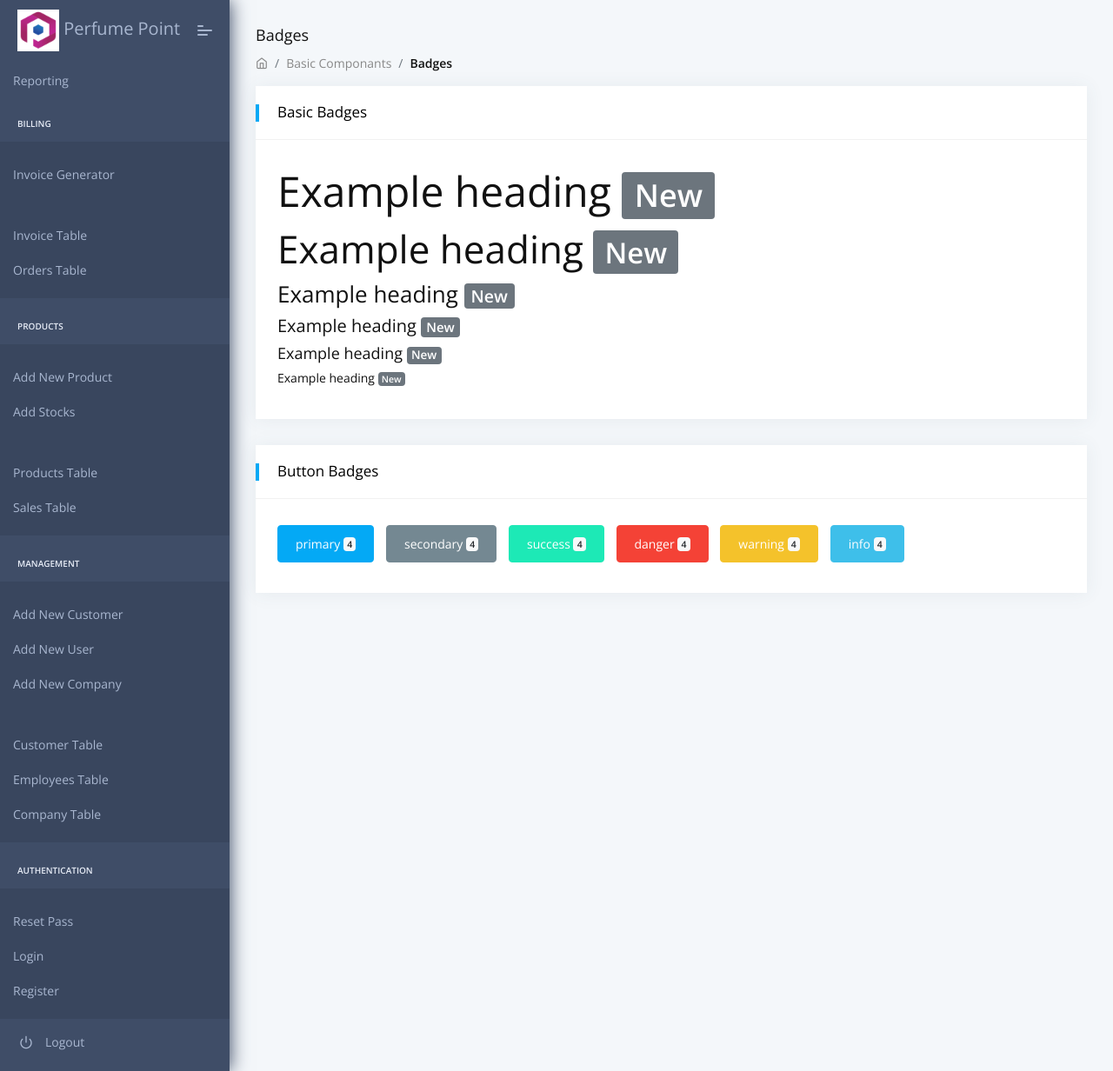
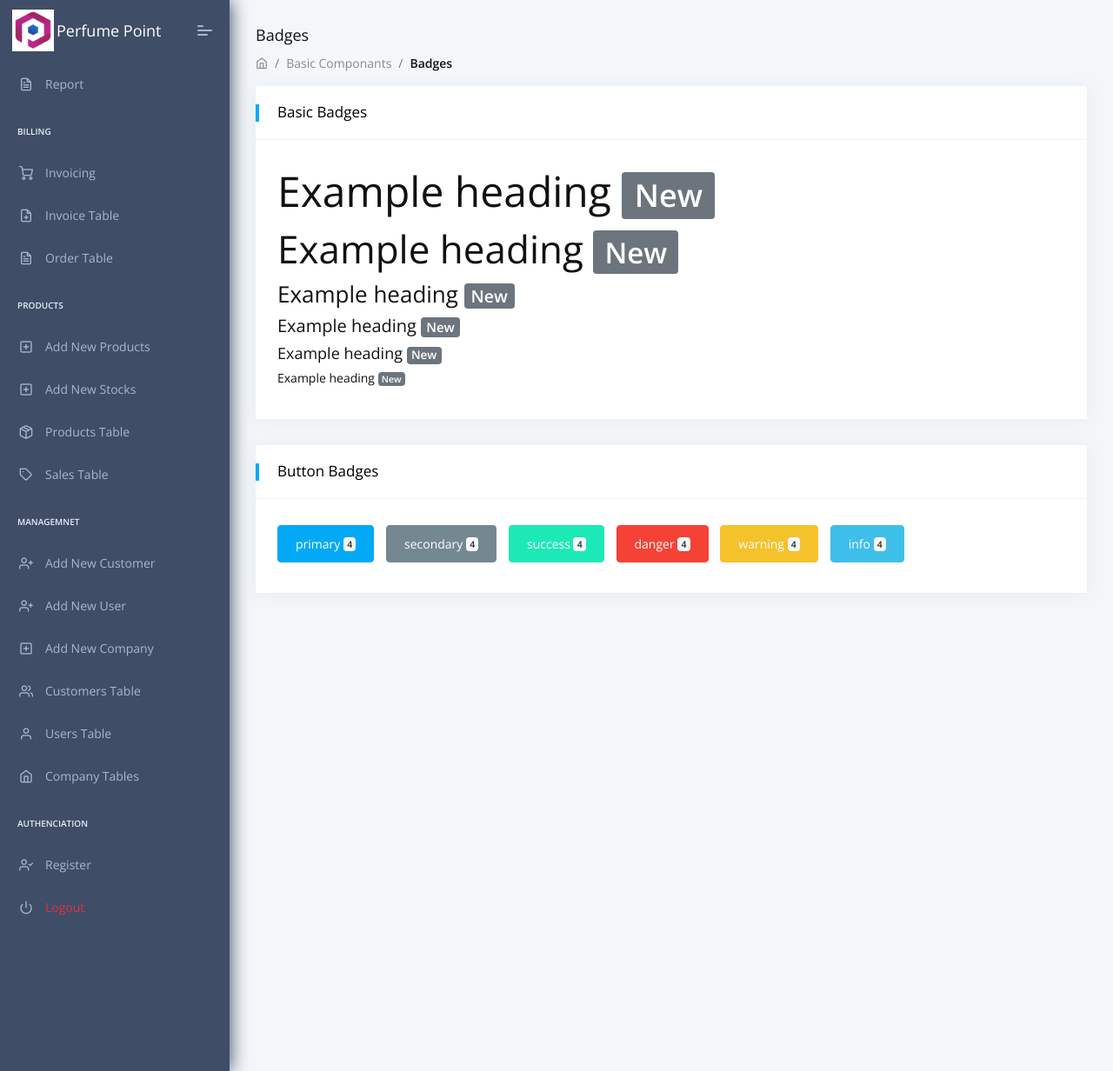
Before and after one commit to sakshamsang/perfumepoint_one, a Flask app: template apps/templates/Extra/ui-badges.html in a window 1280 px wide. Shown: the whole page at 87% size. Run offline with Flask 2, Linux system fonts and the light colour scheme; the template is opened without the code that fills it, so the values that code supplies are empty; parts of the project's set-up code (start-up, migrations or seed data) failed here and were passed over; some libraries are stand-ins or nearby versions.

Commit message:
Logo - Product Table
Enhance

```diff
--- a/apps/templates/includes/sidebar.html
+++ b/apps/templates/includes/sidebar.html
@@ -1,112 +1,127 @@
-
 <nav class="pcoded-navbar">
     <div class="navbar-wrapper">
         <div class="navbar-brand header-logo">
-                <div class="imagess">
-                <img src="/static/assets/images/logoofavicon.ico" >
-                <span class="b-title">Perfume Point</span>
-                </div>
-                <!-- <a target="_blank"
-                   href="https://appseed.us/admin-dashboards/flask-datta-able" class="b-brand">
+            <a target="_blank" class="b-brand">
                 <div class="b-bg">
-                        <i class="feather icon-trending-up"></i>
+                    <img src="/static/assets/images/logoofavicon.ico">
                 </div>
                 <span class="b-title">Perfume Point</span>
-                </a> -->
+            </a>
             <a class="mobile-menu" id="mobile-collapse" href="javascript:"><span></span></a>
         </div>
         <div class="navbar-content scroll-div">
             <ul class="nav pcoded-inner-navbar">
-
-
-                            <li class=""><a href="/index" class="">Reporting</a></li>
-
-
+                <li data-username="form elements advance componant validation masking wizard picker select"
+                    class="nav-item {% if 'ui-forms' in segment %} active {% endif %}">
+                    <a href="/index" class="nav-link "><span class="pcoded-micon"><i
+                                class="feather icon-file-text"></i></span><span class="pcoded-mtext">Report</span></a>
                 </li>
                 <li class="nav-item pcoded-menu-caption">
                     <label>Billing</label>
                 </li>
-                        <!-- <li data-username="basic components Button Alert Badges breadcrumb Paggination progress Tooltip popovers Carousel Cards Collapse Tabs pills Modal Grid System Typography Extra Shadows Embeds" class="nav-item pcoded-hasmenu"> -->
-                            <!-- <a href="javascript:" class="nav-link "><span class="pcoded-micon">
-                                <i class="feather icon-box"></i></span><span class="pcoded-mtext">Forms</span></a> -->
-                            <ul class="pcoded-submenu">
-                                <li class=""><a href="/invoice_gen" class="">Invoice Generator</a></li>
+                <li data-username="form elements advance componant validation masking wizard picker select"
+                    class="nav-item {% if 'ui-forms' in segment %} active {% endif %}">
+                    <a href="/invoice_gen" class="nav-link "><span class="pcoded-micon"><i
+                                class="feather icon-shopping-cart"></i></span><span
+                            class="pcoded-mtext">Invoicing</span></a>
+                </li>
+                <li data-username="form elements advance componant validation masking wizard picker select"
+                    class="nav-item {% if 'ui-forms' in segment %} active {% endif %}">
+                    <a href="/invoices" class="nav-link "><span class="pcoded-micon"><i
+                                class="feather icon-file-plus"></i></span><span class="pcoded-mtext">Invoice
+                            Table</span></a>
+                </li>
+                <li data-username="form elements advance componant validation masking wizard picker select"
+                    class="nav-item {% if 'ui-forms' in segment %} active {% endif %}">
+                    <a href="/orders" class="nav-link "><span class="pcoded-micon"><i
+                                class="feather icon-file-text"></i></span><span class="pcoded-mtext">Order
+                            Table</span></a>
+                </li>
 
-                            </ul>
-                        <!-- </li> -->
-                        <!-- <li data-username="basic components Button Alert Badges breadcrumb Paggination progress Tooltip popovers Carousel Cards Collapse Tabs pills Modal Grid System Typography Extra Shadows Embeds" class="nav-item pcoded-hasmenu">
-                            <a href="javascript:" class="nav-link "><span class="pcoded-micon">
-                                <i class="feather icon-box"></i></span><span class="pcoded-mtext">Table</span></a> -->
-                            <ul class="pcoded-submenu">
 
-                                <li class=""><a href="/invoices" class="">Invoice Table</a></li>
-                                <li class=""><a href="/orders" class="">Orders Table</a></li>
 
-                            </ul>
-                        <!-- </li> -->
                 <li class="nav-item pcoded-menu-caption">
                     <label>Products</label>
                 </li>
-                    <!-- <li data-username="basic components Button Alert Badges breadcrumb Paggination progress Tooltip popovers Carousel Cards Collapse Tabs pills Modal Grid System Typography Extra Shadows Embeds" class="nav-item pcoded-hasmenu">
-                        <a href="javascript:" class="nav-link "><span class="pcoded-micon">
-                            <i class="feather icon-box"></i></span><span class="pcoded-mtext">Forms</span></a> -->
-                        <ul class="pcoded-submenu">
-                            <li class=""><a href="/product_add" class="">Add New Product</a></li>
-                            <li class=""><a href="/stocks_add" class="">Add Stocks</a></li>
+                <li data-username="form elements advance componant validation masking wizard picker select"
+                    class="nav-item {% if 'ui-forms' in segment %} active {% endif %}">
+                    <a href="/prod_add" class="nav-link "><span class="pcoded-micon"><i
+                                class="feather icon-plus-square"></i></span><span class="pcoded-mtext">Add New
+                            Products</span></a>
+                </li>
+                <li data-username="form elements advance componant validation masking wizard picker select"
+                    class="nav-item {% if 'ui-forms' in segment %} active {% endif %}">
+                    <a href="/stocks_add" class="nav-link "><span class="pcoded-micon"><i
+                                class="feather icon-plus-square"></i></span><span class="pcoded-mtext">Add New
+                            Stocks</span></a>
+                </li>
+                <li data-username="form elements advance componant validation masking wizard picker select"
+                    class="nav-item {% if 'ui-forms' in segment %} active {% endif %}">
+                    <a href="/products" class="nav-link "><span class="pcoded-micon"><i
+                                class="feather icon-package"></i></span><span class="pcoded-mtext">Products
+                            Table</span></a>
+                </li>
+                <li data-username="form elements advance componant validation masking wizard picker select"
+                    class="nav-item {% if 'ui-forms' in segment %} active {% endif %}">
+                    <a href="/sales" class="nav-link "><span class="pcoded-micon"><i
+                                class="feather icon-tag"></i></span><span class="pcoded-mtext">Sales Table</span></a>
+                </li>
 
-                        </ul>
-                    <!-- </li> -->
-                    <!-- <li data-username="basic components Button Alert Badges breadcrumb Paggination progress Tooltip popovers Carousel Cards Collapse Tabs pills Modal Grid System Typography Extra Shadows Embeds" class="nav-item pcoded-hasmenu">
-                        <a href="javascript:" class="nav-link "><span class="pcoded-micon">
-                            <i class="feather icon-box"></i></span><span class="pcoded-mtext">Table</span></a> -->
-                        <ul class="pcoded-submenu">
 
-                            <li class=""><a href="/products" class="">Products Table</a></li>
-                            <li class=""><a href="/sales" class="">Sales Table</a></li>
 
-                        </ul>
-                    <!-- </li> -->
                 <li class="nav-item pcoded-menu-caption">
-                        <label>Management</label>
+                    <label>Managemnet</label>
                 </li>
-                    <!-- <li data-username="basic components Button Alert Badges breadcrumb Paggination progress Tooltip popovers Carousel Cards Collapse Tabs pills Modal Grid System Typography Extra Shadows Embeds" class="nav-item pcoded-hasmenu">
-                        <a href="javascript:" class="nav-link "><span class="pcoded-micon">
-                            <i class="feather icon-box"></i></span><span class="pcoded-mtext">Forms</span></a> -->
-                        <ul class="pcoded-submenu">
-                            <li class=""><a href="/cust_add" class="">Add New Customer</a></li>
-                            <li class=""><a href="/user_add" class="">Add New User</a></li>
-                            <li class=""><a href="/comp_add" class="">Add New Company</a></li>
-                        </ul>
-                    <!-- </li> -->
-                    <!-- <li data-username="basic components Button Alert Badges breadcrumb Paggination progress Tooltip popovers Carousel Cards Collapse Tabs pills Modal Grid System Typography Extra Shadows Embeds" class="nav-item pcoded-hasmenu">
-                        <a href="javascript:" class="nav-link "><span class="pcoded-micon">
-                            <i class="feather icon-box"></i></span><span class="pcoded-mtext">Table</span></a> -->
-                        <ul class="pcoded-submenu">
+                 <li data-username="form elements advance componant validation masking wizard picker select"
+                    class="nav-item {% if 'ui-forms' in segment %} active {% endif %}">
+                <a href="/cust_add" class="nav-link "><span class="pcoded-micon"><i
+                            class="feather icon-user-plus"></i></span><span class="pcoded-mtext">Add New
+                        Customer</span></a>
+                </li>
+                <li data-username="form elements advance componant validation masking wizard picker select"
+                    class="nav-item {% if 'ui-forms' in segment %} active {% endif %}">
+                    <a href="/user_add" class="nav-link "><span class="pcoded-micon"><i
+                                class="feather icon-user-plus"></i></span><span class="pcoded-mtext">Add New
+                            User</span></a>
+                </li>
+                <li data-username="form elements advance componant validation masking wizard picker select"
+                    class="nav-item {% if 'ui-forms' in segment %} active {% endif %}">
+                    <a href="/comp_add" class="nav-link "><span class="pcoded-micon"><i
+                                class="feather icon-plus-square"></i></span><span class="pcoded-mtext">Add New Company</span></a>
+                </li>
+                <li data-username="form elements advance componant validation masking wizard picker select"
+                    class="nav-item {% if 'ui-forms' in segment %} active {% endif %}">
+                    <a href="/party" class="nav-link "><span class="pcoded-micon"><i
+                                class="feather icon-users"></i></span><span class="pcoded-mtext">Customers Table</span></a>
+                </li>
+                <li data-username="form elements advance componant validation masking wizard picker select"
+                    class="nav-item {% if 'ui-forms' in segment %} active {% endif %}">
+                    <a href="/employees" class="nav-link "><span class="pcoded-micon"><i
+                                class="feather icon-user"></i></span><span class="pcoded-mtext">Users Table</span></a>
+                </li>
+                <li data-username="form elements advance componant validation masking wizard picker select"
+                    class="nav-item {% if 'ui-forms' in segment %} active {% endif %}">
+                    <a href="/company" class="nav-link "><span class="pcoded-micon"><i
+                                class="feather icon-home"></i></span><span class="pcoded-mtext">Company Tables</span></a>
+                </li>
 
-                            <li class=""><a href="/party" class="">Customer Table</a></li>
-                            <li class=""><a href="/employees" class="">Employees Table</a></li>
-                            <li class=""><a href="/company" class="">Company Table</a></li>
-
-                        </ul>
+                <li class="nav-item pcoded-menu-caption">
+                    <label>Authenciation</label>
                 </li>
-                    <li class="nav-item pcoded-menu-caption">
-                        <label>Authentication</label>
+                <li data-username="form elements advance componant validation masking wizard picker select"
+                    class="nav-item {% if 'ui-forms' in segment %} active {% endif %}">
+                    <a href="/register.html" class="nav-link "><span class="pcoded-micon"><i
+                                class="feather icon-user-check"></i></span><span class="pcoded-mtext">Register</span></a>
                 </li>
-                    <!-- <li data-username="Authentication Sign up Sign in reset password Change password Personal information profile settings map form subscribe" class="nav-item pcoded-hasmenu">
-                        <a href="javascript:" class="nav-link "><span class="pcoded-micon"><i class="feather icon-lock"></i></span><span class="pcoded-mtext">Authentication</span></a> -->
-                        <ul class="pcoded-submenu">
-                            <li class=""><a href="/auth-reset-pass.html" class="">Reset Pass</a></li>
-                            <li class=""><a href="/login.html" class="">Login</a></li>
-                            <li class=""><a href="/register.html" class="">Register</a></li>
-                        </ul>
-                    <!-- </li> -->
-
 
                 <li data-username="Disabled Menu" class="nav-item">
                     <a href="{{ url_for('authentication_blueprint.logout') }}" class="nav-link">
-                            <span class="pcoded-micon"><i class="feather icon-power"></i></span><span class="pcoded-mtext">Logout</span>
+                        <span class="pcoded-micon"><i class="feather icon-power"></i></span><span
+                            class="pcoded-mtext text-danger">Logout</span>
                     </a>
                 </li>
+
+
 
             </ul>
         </div>
--- a/apps/templates/layouts/base-fullscreen.html
+++ b/apps/templates/layouts/base-fullscreen.html
@@ -16,6 +16,8 @@
     <meta name="viewport" content="width=device-width, initial-scale=1.0, user-scalable=0, minimal-ui">
     <meta http-equiv="X-UA-Compatible" content="IE=edge" />
     <link rel="canonical" href="https://appseed.us/admin-dashboards/flask-dashboard-dattaable">
+    <link href="https://fonts.googleapis.com/icon?family=Material+Icons"
+      rel="stylesheet">
 
     <meta name="description" content="Datta Able Bootstrap admin template made using Bootstrap 4 and it has huge amount of ready made feature, UI components, pages which completely fulfills any dashboard needs." />
     <meta name="keywords" content="admin templates, bootstrap admin templates, bootstrap 4, dashboard, dashboard templets, sass admin templets, html admin templates, responsive, bootstrap admin templates free download,premium bootstrap admin templates, datta able, datta able bootstrap admin template, free admin theme, free dashboard template"/>
--- a/apps/templates/layouts/base.html
+++ b/apps/templates/layouts/base.html
@@ -16,6 +16,8 @@
     <meta name="viewport" content="width=device-width, initial-scale=1.0, user-scalable=0, minimal-ui">
     <meta http-equiv="X-UA-Compatible" content="IE=edge" />
     <link rel="canonical" href="https://appseed.us/admin-dashboards/flask-dashboard-dattaable">
+    <link href="https://fonts.googleapis.com/icon?family=Material+Icons"
+      rel="stylesheet">
 
     <meta name="description" content="Datta Able Bootstrap admin template made using Bootstrap 4 and it has huge amount of ready made feature, UI components, pages which completely fulfills any dashboard needs." />
     <meta name="keywords" content="admin templates, bootstrap admin templates, bootstrap 4, dashboard, dashboard templets, sass admin templets, html admin templates, responsive, bootstrap admin templates free download,premium bootstrap admin templates, datta able, datta able bootstrap admin template, free admin theme, free dashboard template"/>
@@ -49,6 +51,8 @@
 
     <!-- SideBar -->
     {% include 'includes/sidebar.html' %}
+    <link href="https://fonts.googleapis.com/icon?family=Material+Icons"
+      rel="stylesheet">
 
     <div class="pcoded-main-container">
         <div class="pcoded-wrapper">
```
Also changed, not shown: apps/templates/home/products.html (+1 -37 lines), apps/home/routes.py (line endings or trailing spaces), apps/static/assets/images/outline_receipt_white_18dp.png (added), apps/static/assets/images/outline_receipt_white_24dp.png (added), apps/templates/home/clipboard.txt (added). Lines whose indentation alone changed are shown as unchanged.
